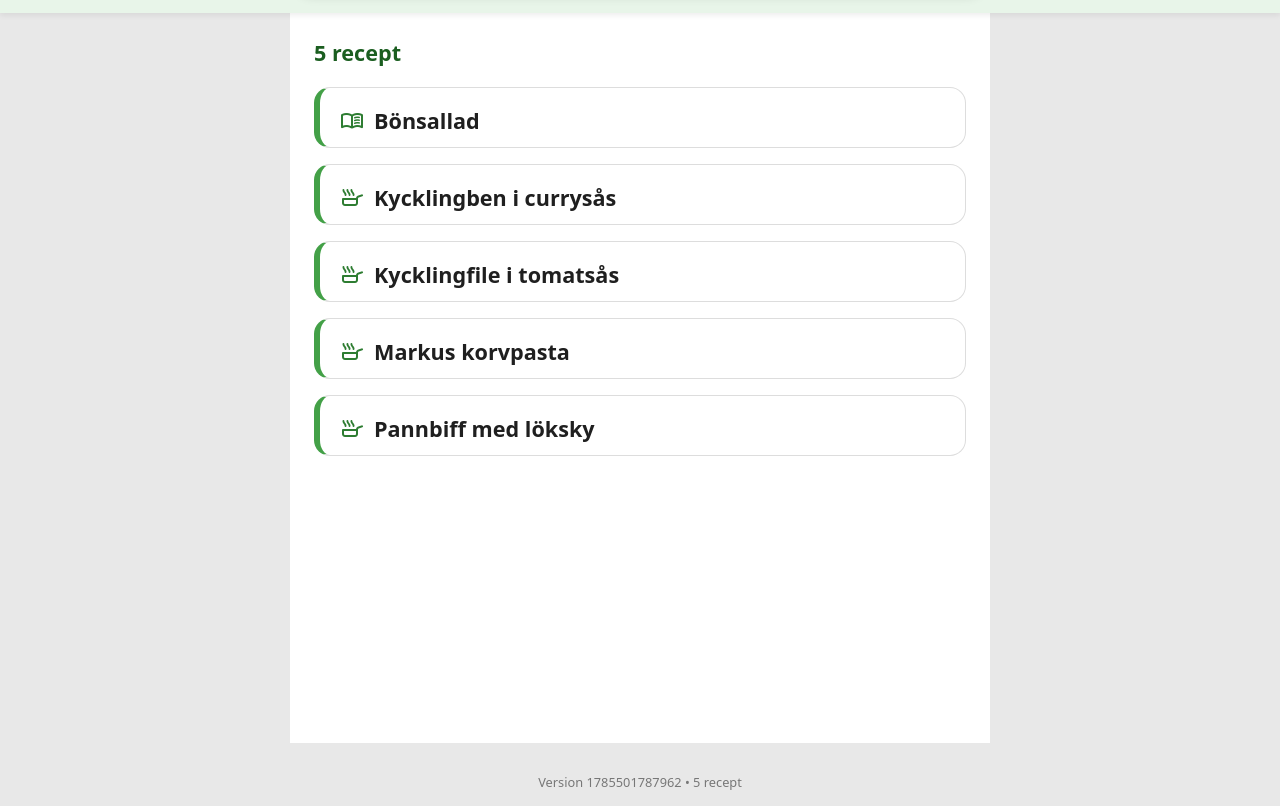
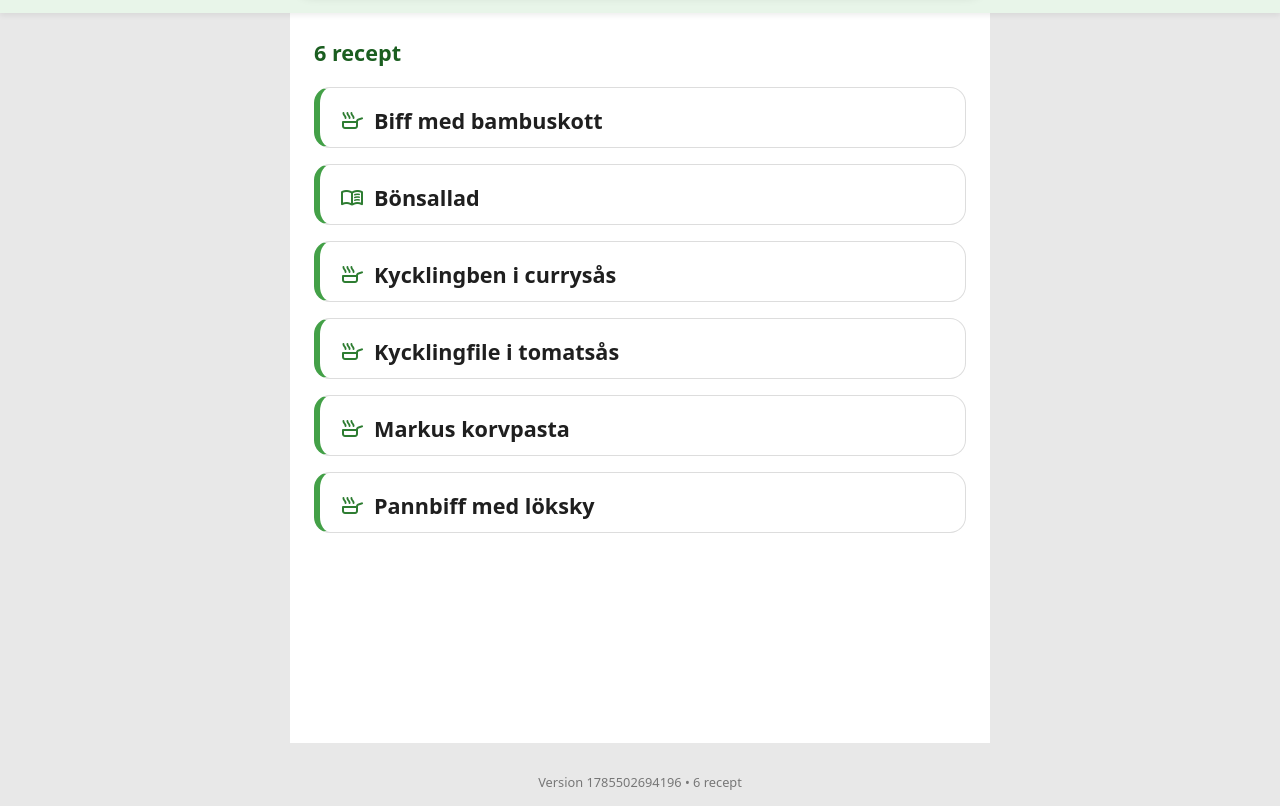
Before and after one commit to Cmart13-alt/ReceptApp, a plain HTML site: page Reader/index.html in a window 1280 px wide. Shown: the part 72-878 px from the top of the page. Drawn offline with nearby package versions, Linux system fonts and the light colour scheme.

Commit message:
Publish 1785502694196

```diff
--- a/Reader/data/recipes.json
+++ b/Reader/data/recipes.json
@@ -1,9 +1,91 @@
 {
   "schema": 1,
   "app": "ReceptApp",
-  "exported": "2026-07-31T12:43:07.962Z",
-  "recipeCount": 5,
+  "exported": "2026-07-31T12:58:14.196Z",
+  "recipeCount": 6,
   "recipes": [
+    {
+      "id": 7,
+      "title": "Biff med bambuskott",
+      "portions": 2,
+      "category": "Huvudrätt",
+      "instructions": "Strimla lövbiffen. Finhacka lök och vitlök. Strimla salladslöken/purjon. \n\nBlanda ihop soja, ostronsås och hoisinsås. \n\nHetta upp oljan i en panna och stek lövbiffen. Krydda med salt och peppar. \n\nI med grönsakerna och bambuskotten. Häll över såsen och låt puttra en stund. ",
+      "notes": "Servera med ris eller nudlar.",
+      "created": "2026-07-31 12:54:45",
+      "updated": "2026-07-31 12:54:45",
+      "ingredients": [
+        {
+          "id": 279,
+          "amount": "1",
+          "unit": "st",
+          "ingredient": "gul lök",
+          "sort_order": 1
+        },
+        {
+          "id": 280,
+          "amount": "2",
+          "unit": "st",
+          "ingredient": "vitlöksklyftor",
+          "sort_order": 2
+        },
+        {
+          "id": 281,
+          "amount": "",
+          "unit": "",
+          "ingredient": "salladslök eller purjolök",
+          "sort_order": 3
+        },
+        {
+          "id": 282,
+          "amount": "",
+          "unit": "",
+          "ingredient": "champinjoner",
+          "sort_order": 4
+        },
+        {
+          "id": 283,
+          "amount": "1",
+          "unit": "burk",
+          "ingredient": "bambuskott",
+          "sort_order": 5
+        },
+        {
+          "id": 284,
+          "amount": "0.5",
+          "unit": "dl",
+          "ingredient": "japans soja",
+          "sort_order": 6
+        },
+        {
+          "id": 285,
+          "amount": "0.5",
+          "unit": "dl",
+          "ingredient": "ostronsås",
+          "sort_order": 7
+        },
+        {
+          "id": 286,
+          "amount": "0.5",
+          "unit": "dl",
+          "ingredient": "hoisinsås",
+          "sort_order": 8
+        },
+        {
+          "id": 287,
+          "amount": "",
+          "unit": "",
+          "ingredient": "salt och peppar",
+          "sort_order": 9
+        },
+        {
+          "id": 288,
+          "amount": "",
+          "unit": "",
+          "ingredient": "ev. redning",
+          "sort_order": 10
+        }
+      ]
+    },
     {
       "id": 6,
       "title": "Bönsallad",
--- a/Reader/js/app.js
+++ b/Reader/js/app.js
@@ -10,7 +10,7 @@ const app = {
 let wakeLock = null;
 let currentRecipe = null;
 
-/* async function enableWakeLock() {
+async function enableWakeLock() {
 
     if (!("wakeLock" in navigator) || wakeLock) {
         return;
@@ -26,35 +26,6 @@ let currentRecipe = null;
     catch (err) {
 
         console.warn("Wake Lock kunde inte aktiveras:", err);
-
-    }
-
-} */
-
-    async function enableWakeLock() {
-
-    console.log("enableWakeLock()");
-
-    console.log("navigator.wakeLock =", navigator.wakeLock);
-
-    if (!("wakeLock" in navigator)) {
-
-        console.log("Wake Lock stöds inte.");
-
-        return;
-
-    }
-
-    try {
-
-        wakeLock = await navigator.wakeLock.request("screen");
-
-        console.log("Wake Lock AKTIVERAD");
-
-    }
-    catch (err) {
-
-        console.error(err);
 
     }
 
--- a/Reader/service-worker.js
+++ b/Reader/service-worker.js
@@ -1,5 +1,5 @@
 
-const CACHE_NAME = "recipe-reader-1785501787962";
+const CACHE_NAME = "recipe-reader-1785502694196";
 
 const FILES = [
     "./css/style.css",
--- a/Reader/version.json
+++ b/Reader/version.json
@@ -1,5 +1,5 @@
 {
-    "version": 1785501787962,
-    "exported": "2026-07-31T12:43:07.962Z",
-    "recipes": 5
+    "version": 1785502694196,
+    "exported": "2026-07-31T12:58:14.196Z",
+    "recipes": 6
 }
```
Also changed, not shown: Admin/app/index.html (+1 -1 lines), 1 other file.
